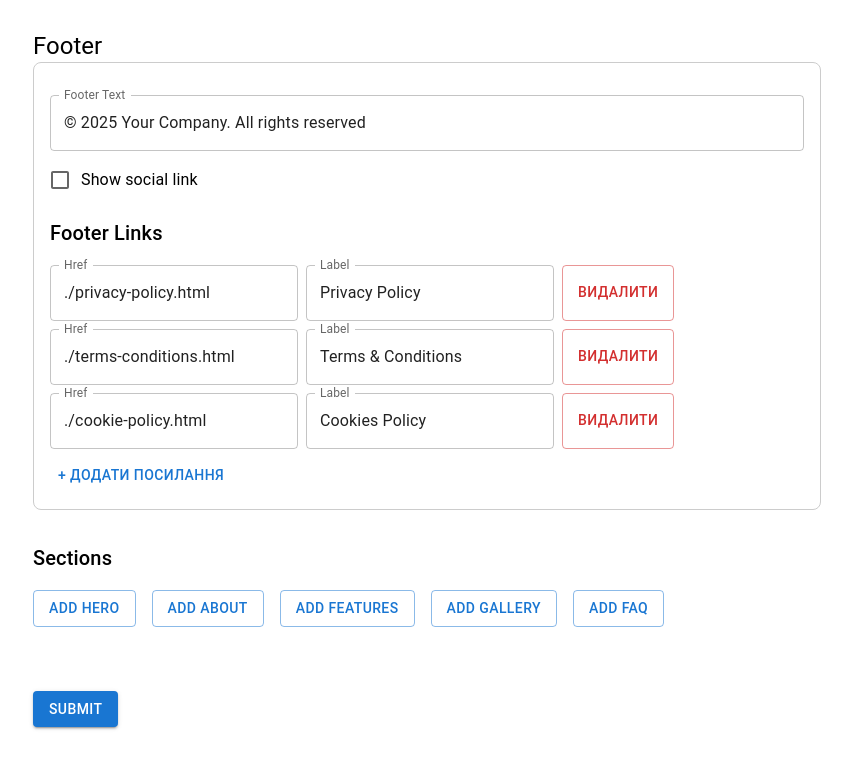
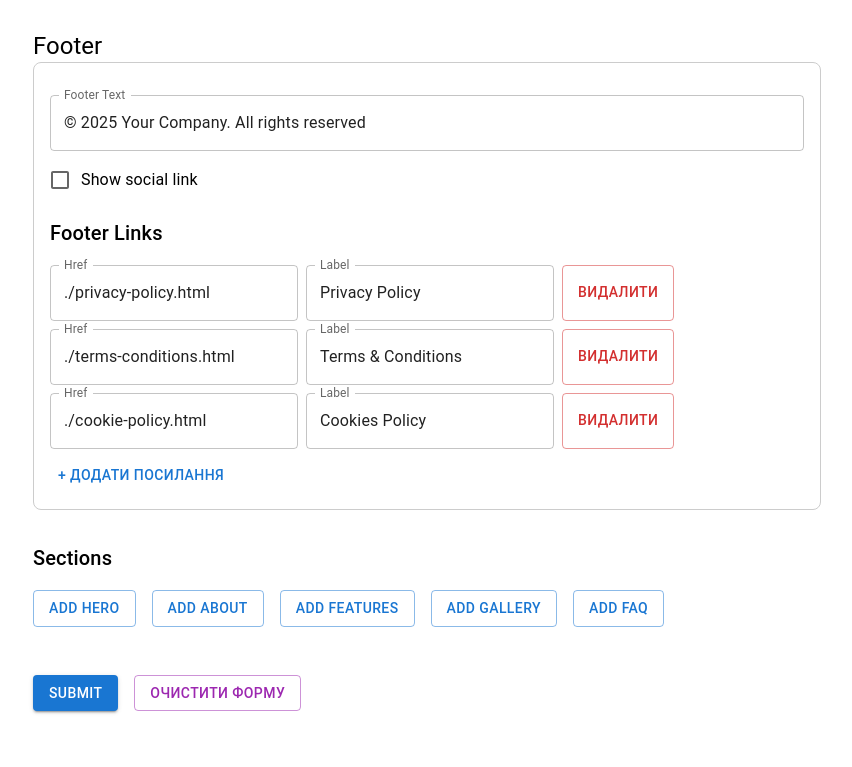
Before and after one commit to luzhnyak/landing-generator-frontend, a React (Vite) app: page / in a window 1280 px wide. Shown: the part 1715-2482 px from the top of the page, without its empty margins (213-1065 px from the left). Built offline with nearby package versions, Linux system fonts and the light colour scheme.

Commit message:
save form to localstorage

```diff
--- a/src/components/FAQItemsForm.tsx
+++ b/src/components/FAQItemsForm.tsx
@@ -28,15 +28,15 @@ export const FAQItemsForm = ({ sectionIndex }: { sectionIndex: number }) => {
           p={2}
         >
           <TextField
-            label="Title"
+            label="Question"
             {...register(
-              `sections.${sectionIndex}.faqItems.${featureIndex}.answer`
+              `sections.${sectionIndex}.faqItems.${featureIndex}.question`
             )}
           />
           <TextField
-            label="Text"
+            label="Answer"
             {...register(
-              `sections.${sectionIndex}.faqItems.${featureIndex}.question`
+              `sections.${sectionIndex}.faqItems.${featureIndex}.answer`
             )}
           />
           <Button
--- a/src/components/LandingPageForm.tsx
+++ b/src/components/LandingPageForm.tsx
@@ -12,6 +12,9 @@ import { FooterForm } from "./FooterForm";
 import { SectionsForm } from "./SectionsForm";
 import axios from "axios";
 import { toast } from "react-toastify";
+import { useEffect } from "react";
+
+const STORAGE_KEY = "landingPageFormData";
 
 type FormValues = {
   name: string;
@@ -30,8 +33,10 @@ type FormValues = {
 };
 
 export default function LandingPageForm() {
-  const methods = useForm({
-    defaultValues: {
+  const savedData = localStorage.getItem(STORAGE_KEY);
+  const parsedData = savedData ? JSON.parse(savedData) : null;
+
+  const defaultFormValues: FormValues = {
     name: defaultMain.name,
     title: defaultMain.title,
     description: defaultMain.description,
@@ -45,9 +50,14 @@ export default function LandingPageForm() {
     header: defaultHeader,
     footer: defaultFooter,
     sections: [],
-    },
+  };
+
+  const methods = useForm({
+    defaultValues: parsedData || defaultFormValues,
     shouldUnregister: true,
   });
+
+  const { watch } = methods;
 
   const { register, handleSubmit } = methods;
 
@@ -70,6 +80,13 @@ export default function LandingPageForm() {
       toast.error(error.response?.data || error.message);
     }
   };
+
+  useEffect(() => {
+    const subscription = watch((value) => {
+      localStorage.setItem(STORAGE_KEY, JSON.stringify(value));
+    });
+    return () => subscription.unsubscribe();
+  }, [watch]);
 
   return (
     <FormProvider {...methods}>
@@ -151,9 +168,22 @@ export default function LandingPageForm() {
           type="submit"
           variant="contained"
           color="primary"
-          sx={{ mt: 4 }}
+          sx={{ mt: 2 }}
         >
           Submit
+        </Button>
+
+        <Button
+          variant="outlined"
+          color="secondary"
+          sx={{ mt: 2, ml: 2 }}
+          onClick={() => {
+            localStorage.removeItem("landingPageFormData");
+            methods.reset(defaultFormValues);
+            toast.info("Форму очищено");
+          }}
+        >
+          Очистити форму
         </Button>
       </Box>
     </FormProvider>
```
Lines whose indentation alone changed are shown as unchanged.
